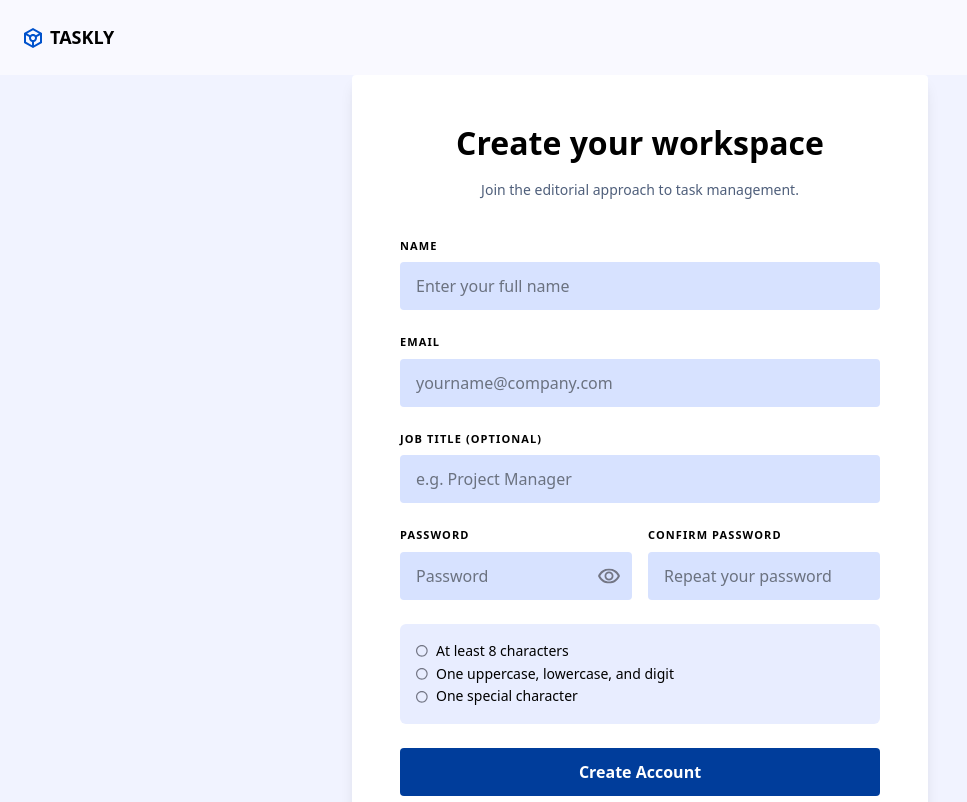
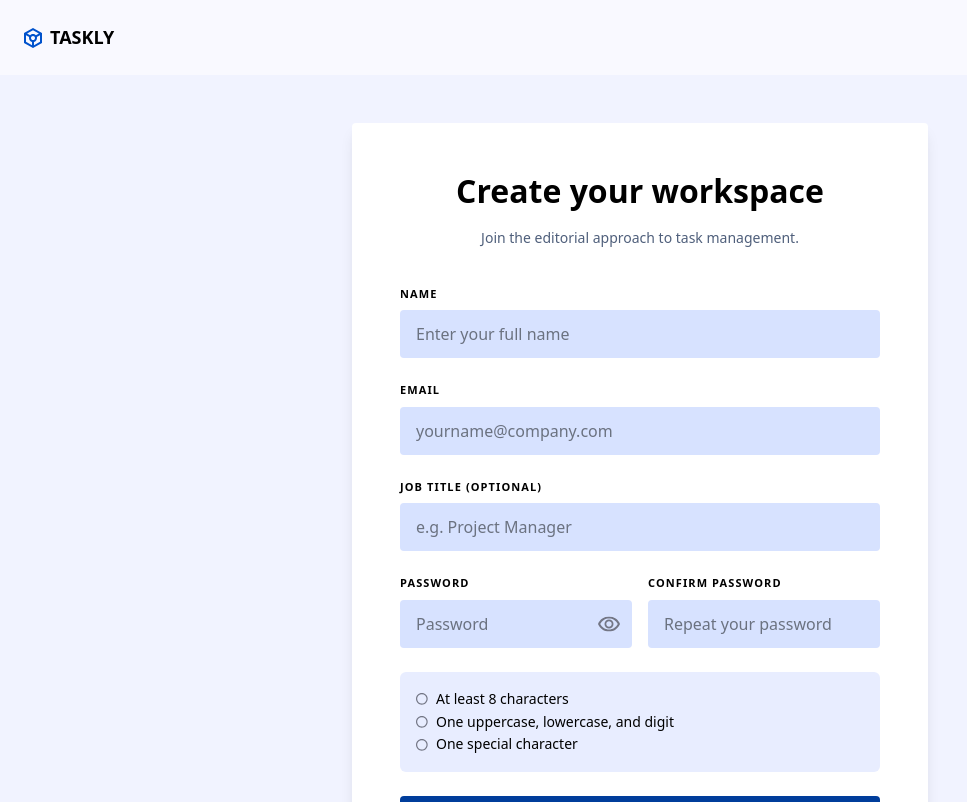
Before and after one commit to Alihossam916/Taskly--task-managment-, a Next.js app: page /sign-up in a window 1280 px wide. Shown: the top 802 px of the page, without its empty margins (0-967 px from the left). Built offline with nearby package versions, Linux system fonts and the light colour scheme; no server answers.

Commit message:
style: add margin top and bottom to the sign-up page container

```diff
--- a/src/app/(auth)/sign-up/page.tsx
+++ b/src/app/(auth)/sign-up/page.tsx
@@ -3,7 +3,7 @@ import Link from "next/link";
 
 const SignUp = () => {
   return (
-    <div className="flex flex-col items-center gap-4 py-12 px-6 sm:px-12 rounded-sm sm:bg-white max-w-xl mx-auto mb-12 sm:shadow-lg">
+    <div className="flex flex-col items-center gap-4 py-12 px-6 sm:px-12 rounded-sm sm:bg-white max-w-xl mx-auto my-12 sm:shadow-lg">
       <div className="flex flex-col gap-4">
         <h1 className="headline-lg">Create your workspace</h1>
         <p className="body-md text-slate-2 text-center hidden sm:block">
```
